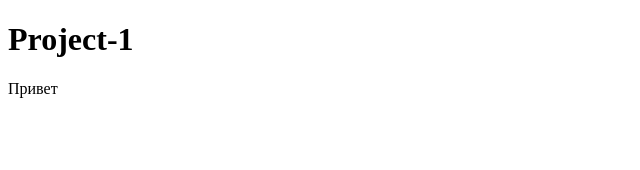
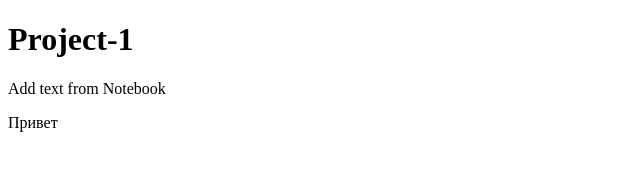
Before and after one commit to d3vmsc/NewRepository, a plain HTML site: page index.html in a window 1280 px wide. Shown: the whole page, without its empty margins (0-640 px from the left). Drawn offline with Linux system fonts and the light colour scheme.

Commit message:
Update index.html

```diff
--- a/index.html
+++ b/index.html
@@ -6,6 +6,7 @@
   </head>
   <body>
     <h1>Project-1</h1>
+    <p>Add text from Notebook</p>
     Привет
   </body>
 </html>
```
